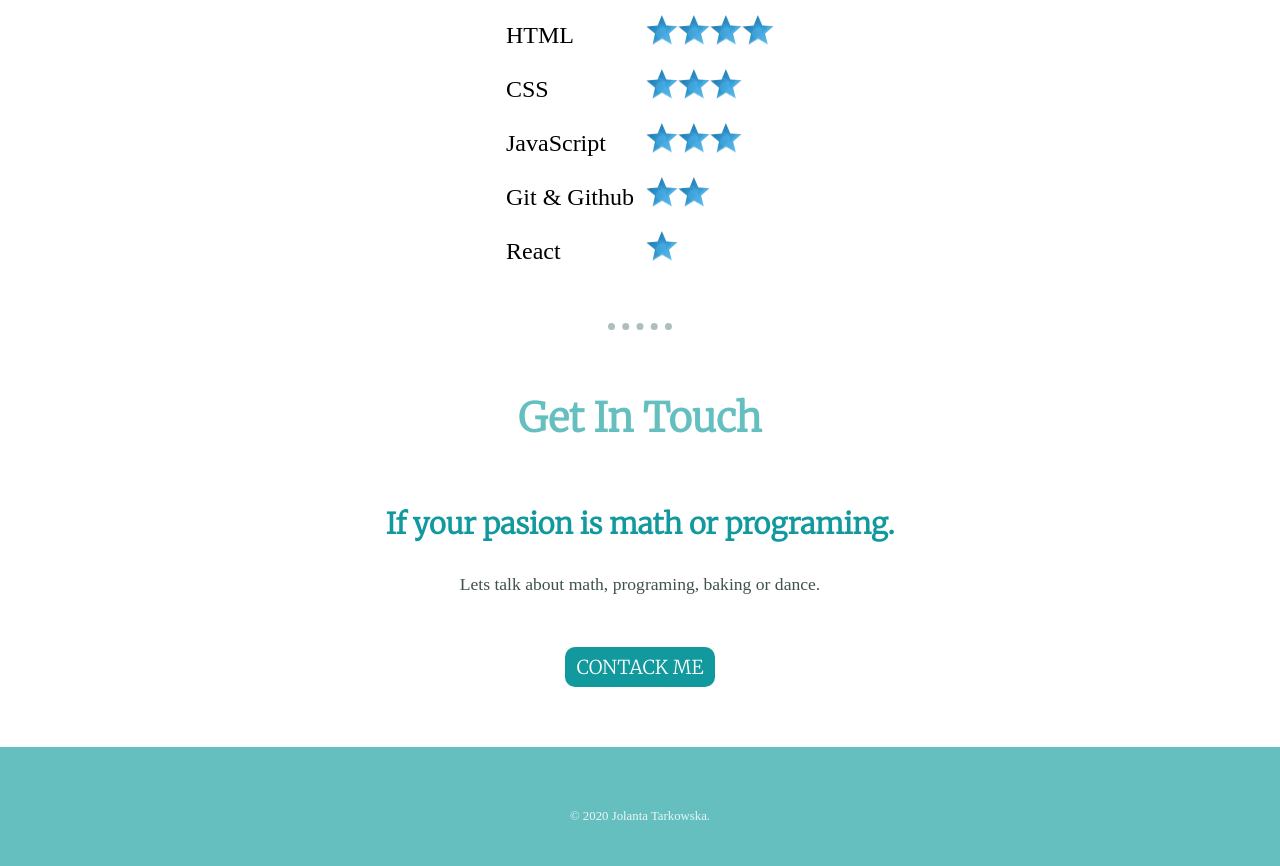
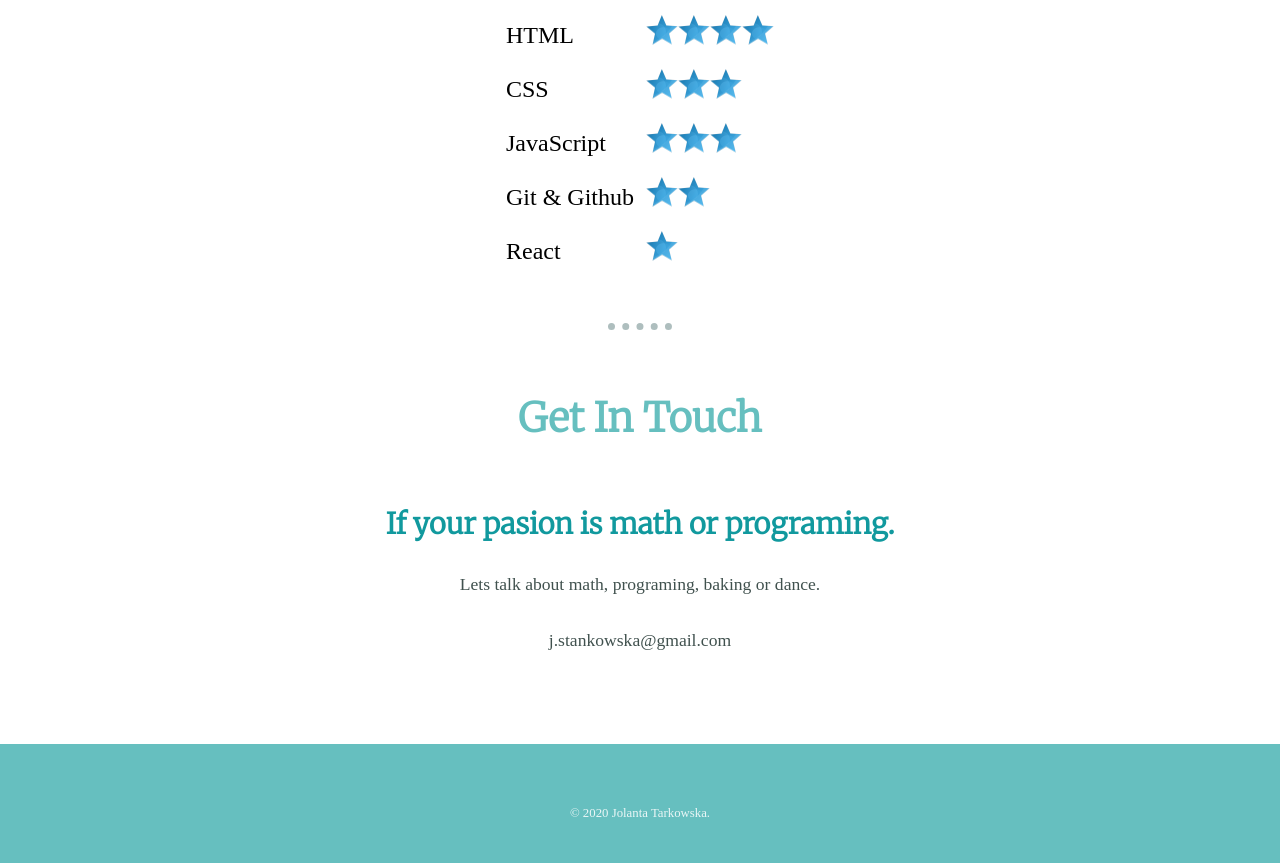
Before and after one commit to jokrota/CV, a plain HTML site: page index.html in a window 1280 px wide. Shown: the part 1895-2761 px from the top of the page. Drawn offline with Linux system fonts and the light colour scheme.

Commit message:
add mail to page

```diff
--- a/index.html
+++ b/index.html
@@ -72,10 +72,7 @@
             <h2>Get In Touch</h2>
             <h3>If your pasion is math or programing.</h3>
             <p>Lets talk about math, programing, baking or dance.</p>
-            <form>
-                <button type="submit " id="button " href="mailto:j.stankowska@gmail.com ">CONTACK ME</button>
-
-            </form>
+            <p>j.stankowska@gmail.com</p>
         </div>
     </div>
 
```
